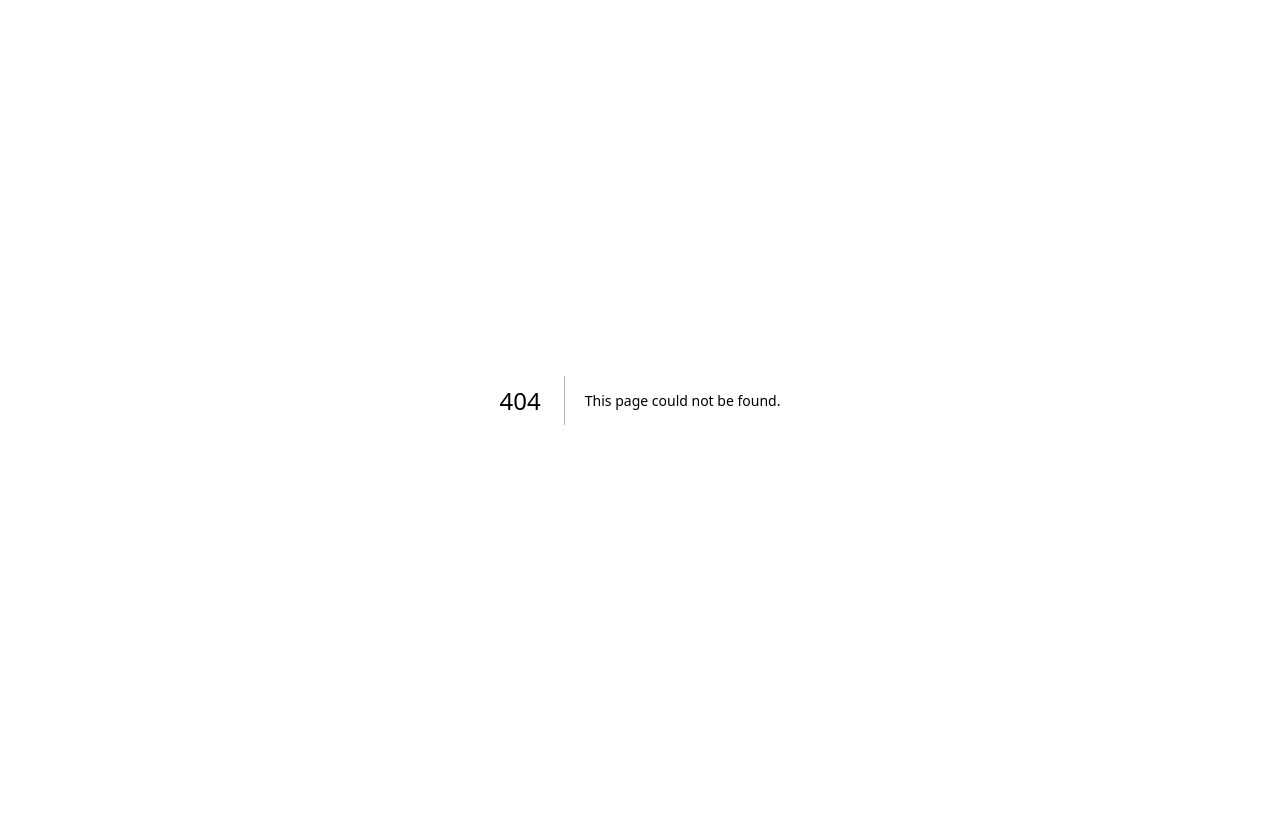
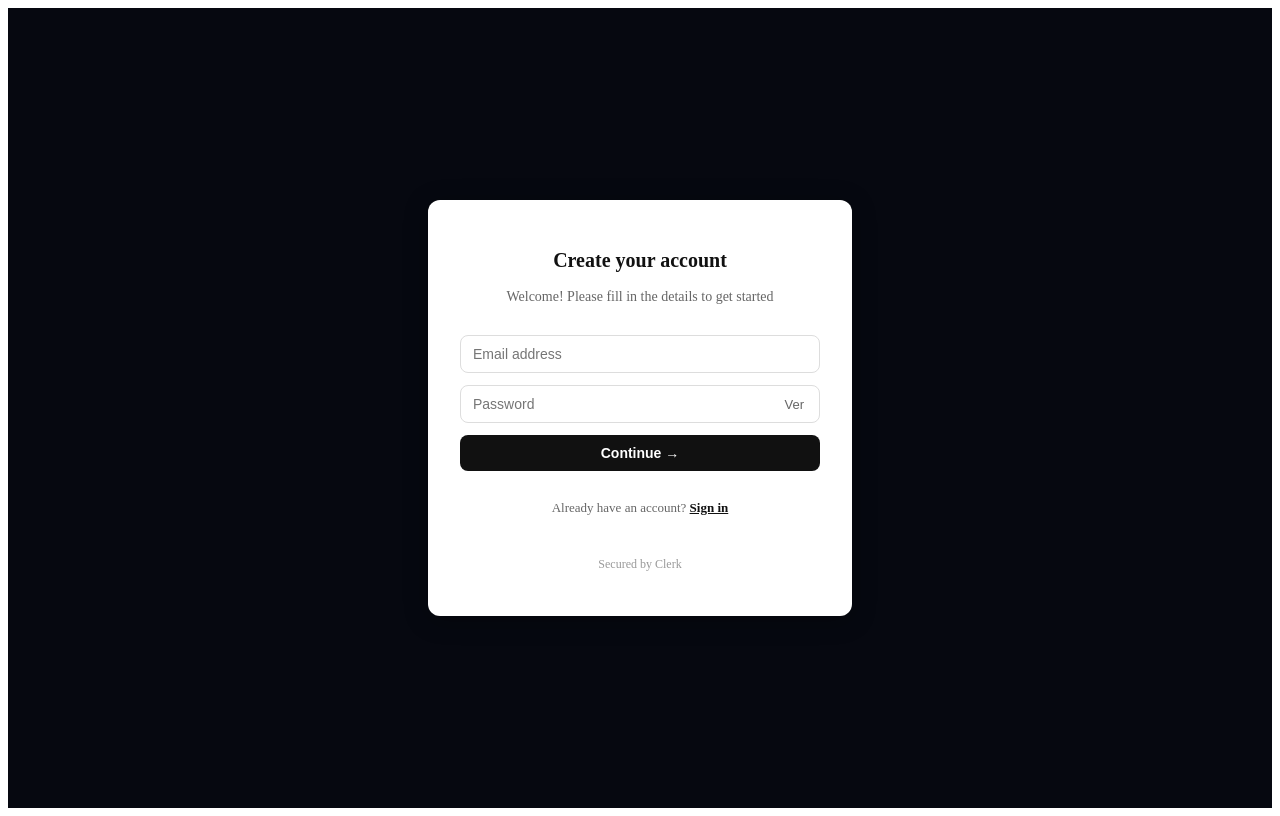
Before and after one commit to Vextarhq/vextar-app, a Next.js app: page /sign-up in a window 1280 px wide. Before the commit this address had no page. Built offline with nearby package versions, Linux system fonts and the light colour scheme; no server answers.

Commit message:
Create page.js

```diff
--- /dev/null
+++ b/app/sign-up/page.js
@@ -0,0 +1,96 @@
+'use client'
+import { useAuth, useSignUp } from '@clerk/nextjs'
+import { useState } from 'react'
+
+export default function SignUpPage() {
+  const { isSignedIn, isLoaded: authLoaded } = useAuth()
+  const { signUp, isLoaded, setActive } = useSignUp()
+  const [email, setEmail] = useState('')
+  const [password, setPassword] = useState('')
+  const [showPassword, setShowPassword] = useState(false)
+  const [error, setError] = useState('')
+  const [loading, setLoading] = useState(false)
+  const [verifying, setVerifying] = useState(false)
+  const [code, setCode] = useState('')
+
+  if (authLoaded && isSignedIn) {
+    window.location.href = 'https://www.vextar.org/chat'
+    return null
+  }
+
+  const handleSubmit = async (e) => {
+    e.preventDefault()
+    if (!isLoaded) return
+    setLoading(true)
+    setError('')
+    try {
+      await signUp.create({ emailAddress: email, password })
+      await signUp.prepareEmailAddressVerification({ strategy: 'email_code' })
+      setVerifying(true)
+    } catch (err) {
+      setError(err.errors?.[0]?.longMessage || 'Error al crear cuenta')
+    }
+    setLoading(false)
+  }
+
+  const handleVerify = async (e) => {
+    e.preventDefault()
+    if (!isLoaded) return
+    setLoading(true)
+    try {
+      const result = await signUp.attemptEmailAddressVerification({ code })
+      if (result.status === 'complete') {
+        await setActive({ session: result.createdSessionId })
+        window.location.href = 'https://www.vextar.org/chat'
+      }
+    } catch (err) {
+      setError(err.errors?.[0]?.longMessage || 'Código incorrecto')
+    }
+    setLoading(false)
+  }
+
+  return (
+    <div style={{ minHeight: '100vh', background: '#060810', display: 'flex', alignItems: 'center', justifyContent: 'center' }}>
+      <div style={{ background: 'white', borderRadius: '12px', padding: '32px', width: '360px', boxShadow: '0 4px 24px rgba(0,0,0,0.3)', display: 'flex', flexDirection: 'column', gap: '16px' }}>
+        <div style={{ textAlign: 'center' }}>
+          <h2 style={{ fontSize: '20px', fontWeight: '700', color: '#111' }}>Create your account</h2>
+          <p style={{ color: '#666', fontSize: '14px', marginTop: '4px' }}>Welcome! Please fill in the details to get started</p>
+        </div>
+
+        {!verifying ? (
+          <form onSubmit={handleSubmit} style={{ display: 'flex', flexDirection: 'column', gap: '12px' }}>
+            <input type="email" placeholder="Email address" value={email} onChange={(e) => setEmail(e.target.value)}
+              style={{ width: '100%', padding: '10px 12px', borderRadius: '8px', border: '1px solid #ddd', fontSize: '14px', boxSizing: 'border-box' }} />
+            <div style={{ position: 'relative' }}>
+              <input type={showPassword ? 'text' : 'password'} placeholder="Password" value={password} onChange={(e) => setPassword(e.target.value)}
+                style={{ width: '100%', padding: '10px 40px 10px 12px', borderRadius: '8px', border: '1px solid #ddd', fontSize: '14px', boxSizing: 'border-box' }} />
+              <button type="button" onClick={() => setShowPassword(!showPassword)}
+                style={{ position: 'absolute', right: '10px', top: '50%', transform: 'translateY(-50%)', background: 'none', border: 'none', cursor: 'pointer', color: '#666', fontSize: '13px' }}>
+                {showPassword ? 'Ocultar' : 'Ver'}
+              </button>
+            </div>
+            {error && <p style={{ color: 'red', fontSize: '13px', textAlign: 'center' }}>{error}</p>}
+            <button type="submit" disabled={loading} style={{ padding: '10px', borderRadius: '8px', background: '#111', color: 'white', border: 'none', cursor: 'pointer', fontSize: '14px', fontWeight: '600' }}>
+              {loading ? 'Cargando...' : 'Continue →'}
+            </button>
+          </form>
+        ) : (
+          <form onSubmit={handleVerify} style={{ display: 'flex', flexDirection: 'column', gap: '12px' }}>
+            <p style={{ color: '#666', fontSize: '14px', textAlign: 'center' }}>We sent a code to {email}</p>
+            <input type="text" placeholder="Verification code" value={code} onChange={(e) => setCode(e.target.value)}
+              style={{ width: '100%', padding: '10px 12px', borderRadius: '8px', border: '1px solid #ddd', fontSize: '14px', boxSizing: 'border-box' }} />
+            {error && <p style={{ color: 'red', fontSize: '13px', textAlign: 'center' }}>{error}</p>}
+            <button type="submit" disabled={loading} style={{ padding: '10px', borderRadius: '8px', background: '#111', color: 'white', border: 'none', cursor: 'pointer', fontSize: '14px', fontWeight: '600' }}>
+              {loading ? 'Verificando...' : 'Verify →'}
+            </button>
+          </form>
+        )}
+
+        <p style={{ textAlign: 'center', fontSize: '13px', color: '#666' }}>
+          Already have an account? <a href="/login" style={{ color: '#111', fontWeight: '600' }}>Sign in</a>
+        </p>
+        <p style={{ textAlign: 'center', fontSize: '12px', color: '#999' }}>Secured by Clerk</p>
+      </div>
+    </div>
+  )
+}
```
